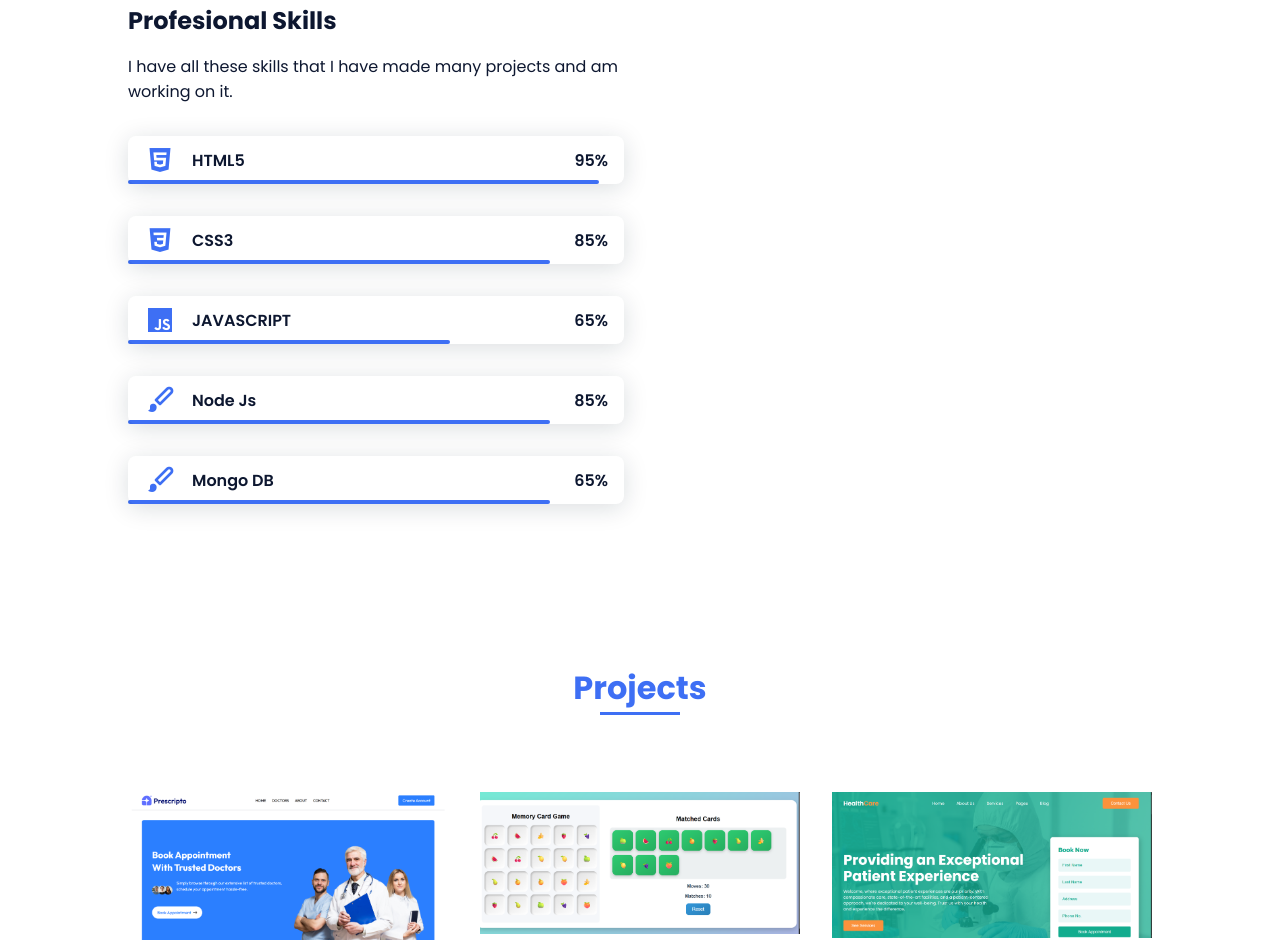
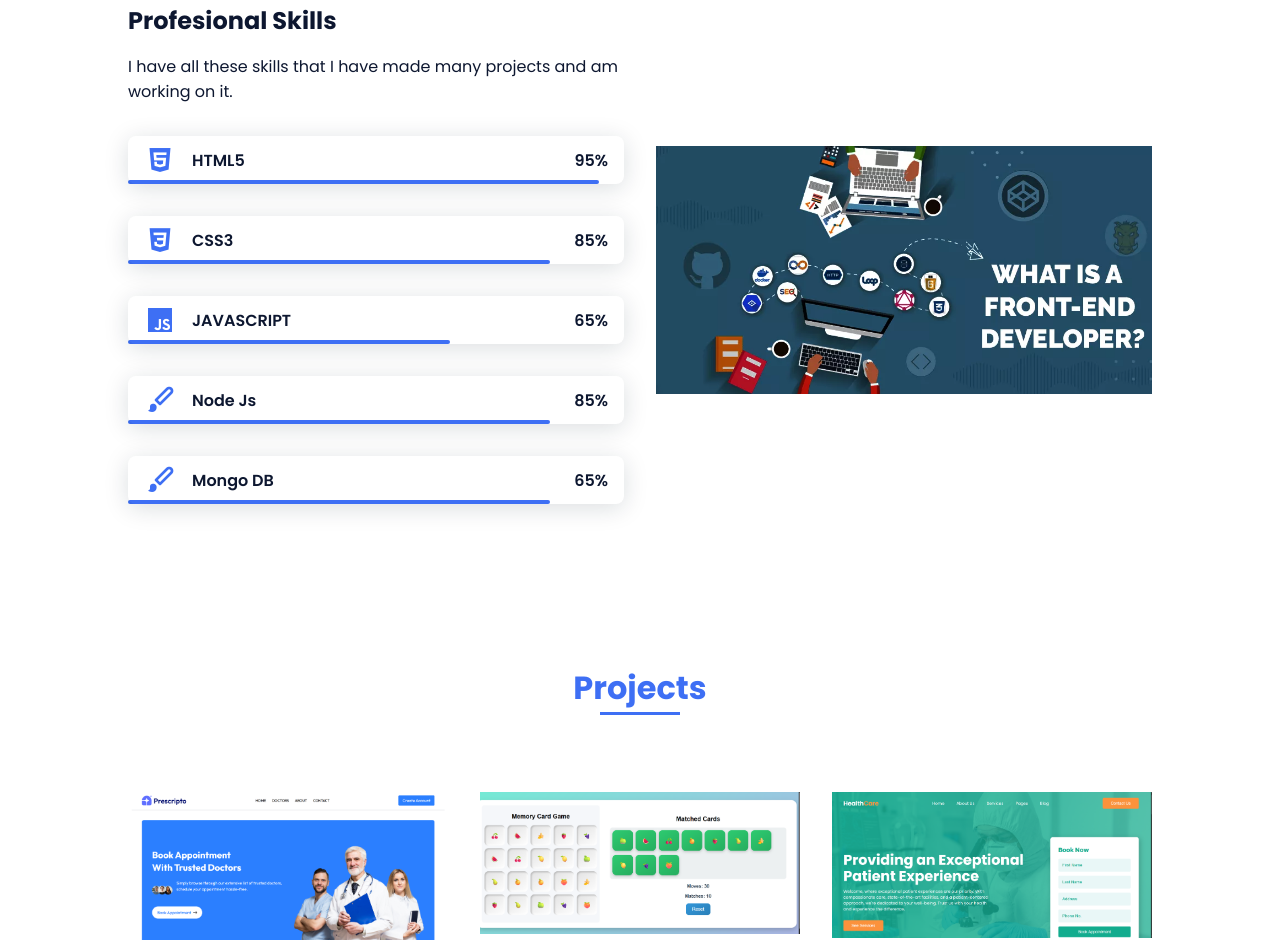
Before and after one commit to IdindlaPavankumar/Portfilo, a plain HTML site: page index.html in a window 1280 px wide. Shown: the part 1507-2453 px from the top of the page. Drawn offline with nearby package versions, Linux system fonts and the light colour scheme.

Commit message:
Update index.html

```diff
--- a/index.html
+++ b/index.html
@@ -176,7 +176,7 @@
                     </div>
                 </div>
 
-                <img class="Front-End-Skill" src="assets/img/im.jpg" alt="">
+                <img class="Front-End-Skill" src="assets/img/Full-stack-java-online-training.jpg" alt="">
             </div>
         </section>
 
```
